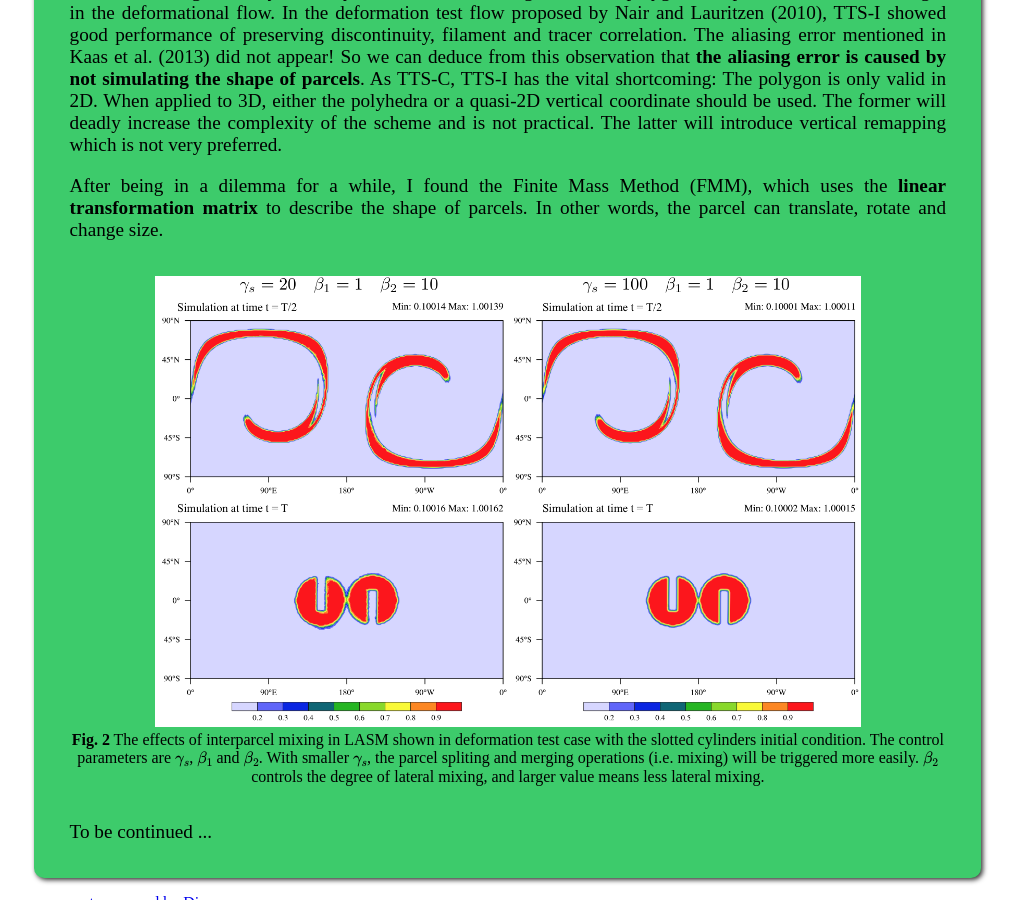
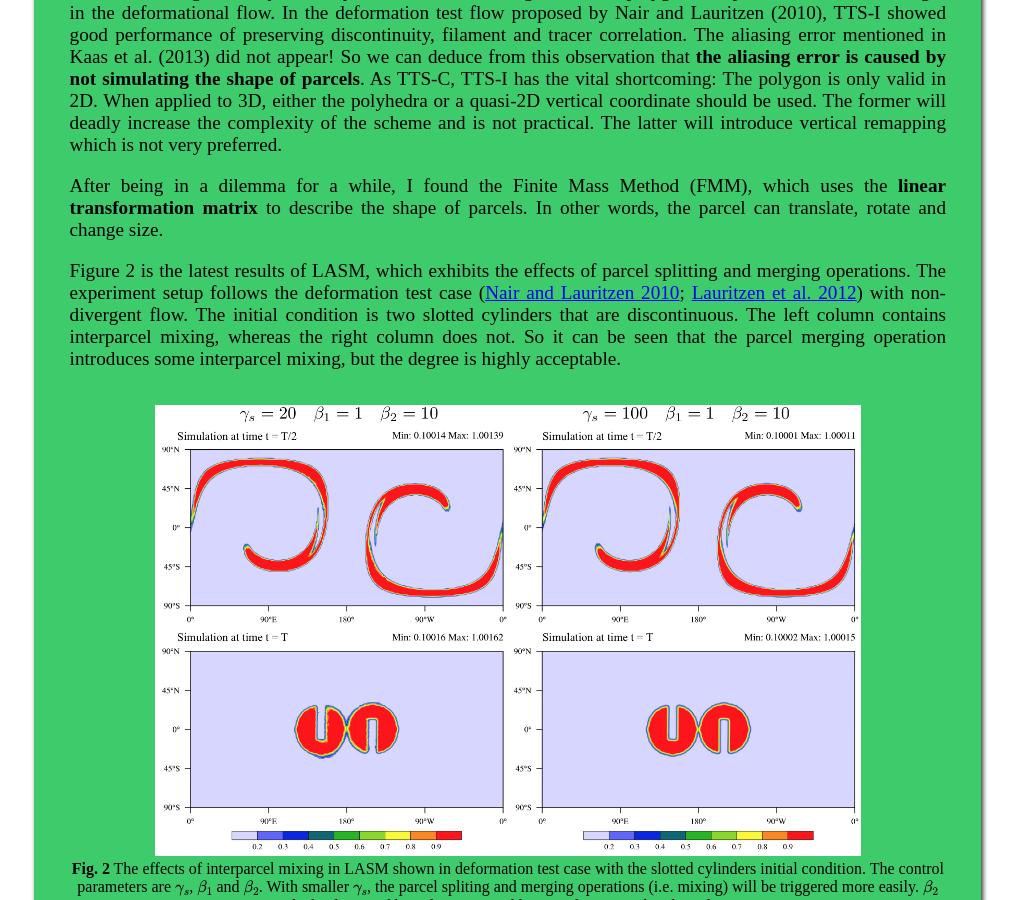
Before and after one commit to dongli/dongli, a Jekyll site: the page built from research.html, in a window 1280 px wide and 900 px high, scrolled down 1375 px. Shown: the whole window, without its empty margins (248-1266 px from the left). Built offline with Jekyll 4.4.1, drawn with Linux system fonts in a browser that asks for light colours; formulas are drawn with MathJax 3; comment, search, counter and statistics services are not loaded.

Commit message:
Add the description of Fig. 2

```diff
--- a/research.html
+++ b/research.html
@@ -91,6 +91,15 @@ title: Research
         and change size.
     </p>
     <p>
+        Figure 2 is the latest results of LASM, which exhibits the effects of
+        parcel splitting and merging operations. The experiment setup follows
+        the deformation test case (<a href="http://www.sciencedirect.com/science/article/pii/S0021999110004511">Nair and Lauritzen 2010</a>; <a
+        href="http://www.geosci-model-dev-discuss.net/5/189/2012/gmdd-5-189-2012.html">Lauritzen et al.
+        2012</a>) with non-divergent flow. The initial condition is two
+        slotted cylinders that are discontinuous. The left column contains
+        interparcel mixing, whereas the right column does not. So it can be
+        seen that the parcel merging operation introduces some interparcel
+        mixing, but the degree is highly acceptable.
         <figure>
             <img src="assets/pictures/mix_vs_not_mix.png" style="width:80%">
             <figcaption>
```
